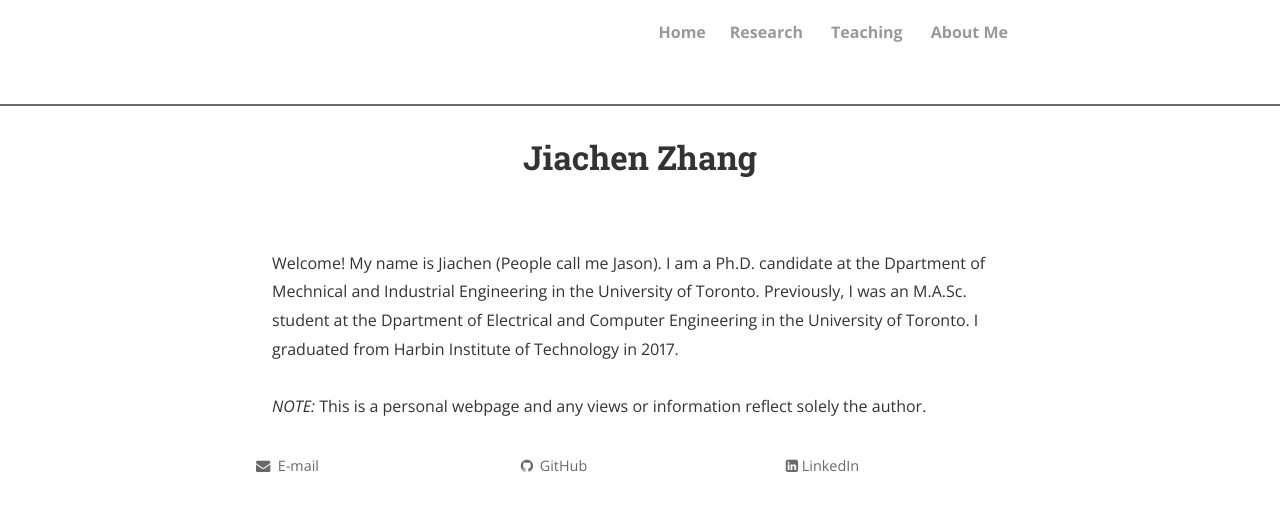
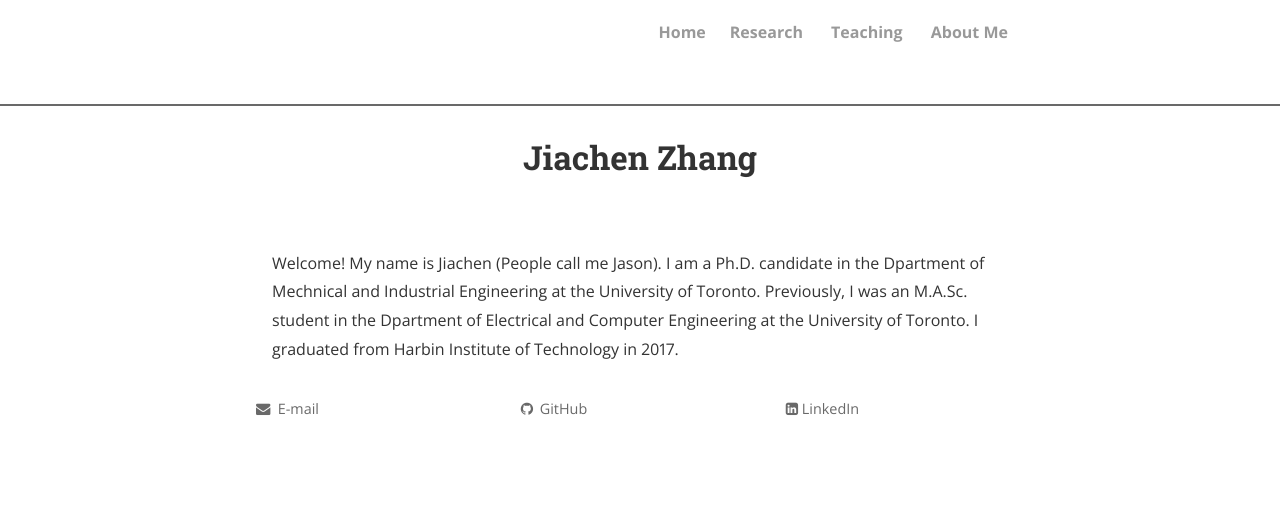
Before and after one commit to JasonZhangjc/JasonZhangjc.github.io, a Jekyll site: the page built from index.html, in a window 1280 px wide. Shown: the top 511 px of the page. Built offline with Jekyll 4.4.1, drawn with Linux system fonts in a browser that asks for light colours; nearby versions of some CDN libraries; the list of posts is cut into pages by our own code; comment, search, counter and statistics services are not loaded; a style sheet for code colours, icons or effects is not loaded.

Commit message:
Update index.html

```diff
--- a/index.html
+++ b/index.html
@@ -16,12 +16,13 @@
 <img src="profile_picture.jpg" alt="Paul Soto pic" style="width:240px;height:360px;" title="Paul Soto (Photo Credit: Fernando Fernandez)"; algin="middle">
 -->
 <br>
-Welcome! My name is Jiachen (People call me Jason). I am a Ph.D. candidate at the Dpartment of Mechnical and Industrial Engineering in the University of Toronto. Previously, I was an M.A.Sc. student at the Dpartment of Electrical and Computer Engineering in the University of Toronto. I graduated from Harbin Institute of Technology in 2017.
+Welcome! My name is Jiachen (People call me Jason). I am a Ph.D. candidate in the Dpartment of Mechnical and Industrial Engineering at the University of Toronto. Previously, I was an M.A.Sc. student in the Dpartment of Electrical and Computer Engineering at the University of Toronto. I graduated from Harbin Institute of Technology in 2017.
 
 <!-- 这是一段注释
 <br><br>
 My research interests lie in financial economics. I've researched how banks cause credit frictions to the real economy, how they interact with regulators and how their CEOs/CFOs words can be used to proxy the uncertainty banks face. Helping me along the way, I've been learning how to apply recent techniques in machine learning and natural language processing to these economic problems. Feel free to look at my <a href="https://pesoto.github.io/research" target="_self">research</a> and my <a href="https://pesoto.github.io/research" target="_self">tutorials</a> to learn more!
--->
+
 <br><br>
  <i>NOTE:</i> This is a personal webpage and any views or information reflect solely the author.
 </div>
+-->
```
